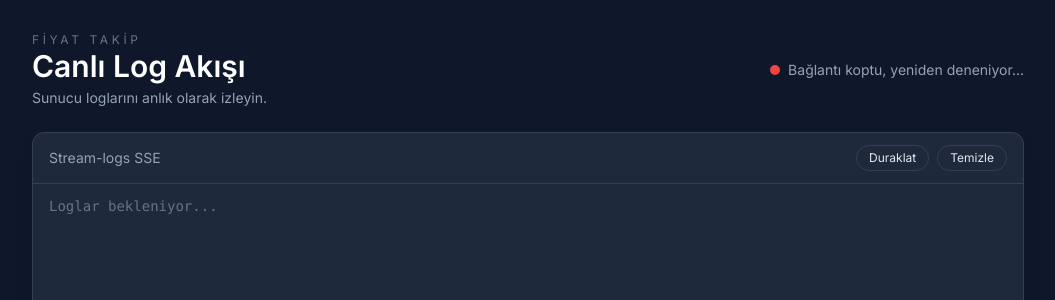
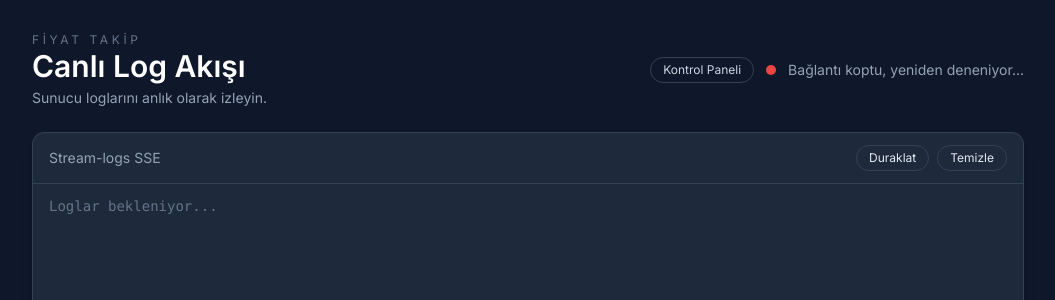
Before and after one commit to vAhmedv/fiyatkarsilastirma-, a FastAPI app: page /terminal in a window 1280 px wide. Shown: the top 300 px of the page, without its empty margins (112-1167 px from the left). Run offline with FastAPI, Linux system fonts and the light colour scheme; data that the repository does not hold is empty; parts of the project's set-up code (start-up, migrations or seed data) failed here and were passed over; some libraries are stand-ins or nearby versions.

Commit message:
Enhance terminal log view

```diff
--- a/templates/terminal.html
+++ b/templates/terminal.html
@@ -45,7 +45,11 @@
                 <h1 class="text-2xl sm:text-3xl font-semibold text-white">Canlı Log Akışı</h1>
                 <p class="text-sm text-slate-400 mt-1">Sunucu loglarını anlık olarak izleyin.</p>
             </div>
-            <div class="flex items-center gap-2">
+            <div class="flex flex-wrap items-center gap-3">
+                <a href="/"
+                    class="text-xs px-3 py-1 rounded-full border border-border text-slate-300 hover:border-primary hover:text-white transition">
+                    Kontrol Paneli
+                </a>
                 <span id="statusDot" class="h-2.5 w-2.5 rounded-full bg-warning"></span>
                 <span id="statusText" class="text-sm text-slate-400">Bağlanıyor...</span>
             </div>
@@ -65,12 +69,16 @@
                     </button>
                 </div>
             </div>
-            <div id="logContainer"
+            <div id="logContainer" aria-live="polite"
                 class="terminal-scroll font-mono text-xs sm:text-sm leading-relaxed h-[65vh] overflow-y-auto px-4 py-3 space-y-1">
                 <p class="text-slate-500">Loglar bekleniyor...</p>
             </div>
         </section>
     </main>
+
+    <noscript>
+        <p class="text-center text-sm text-slate-400 mt-6">Log akışı için JavaScript gereklidir.</p>
+    </noscript>
 
     <script>
         const statusText = document.getElementById('statusText');
```
